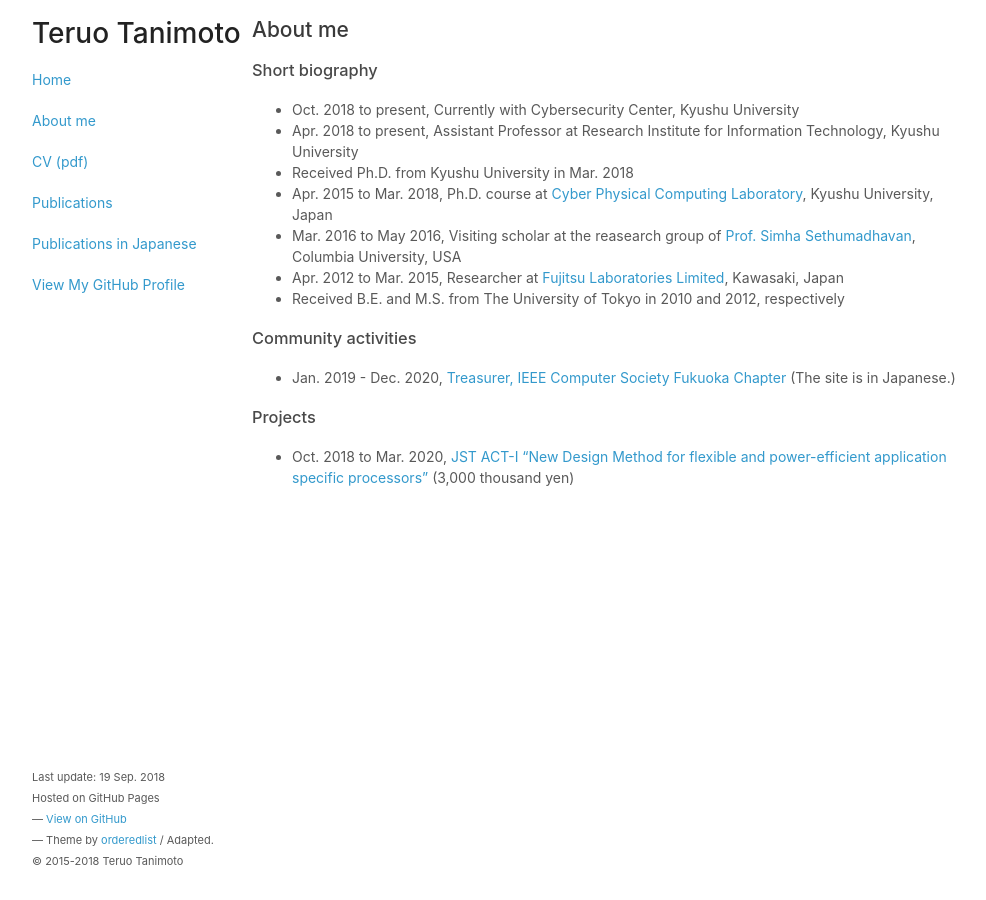
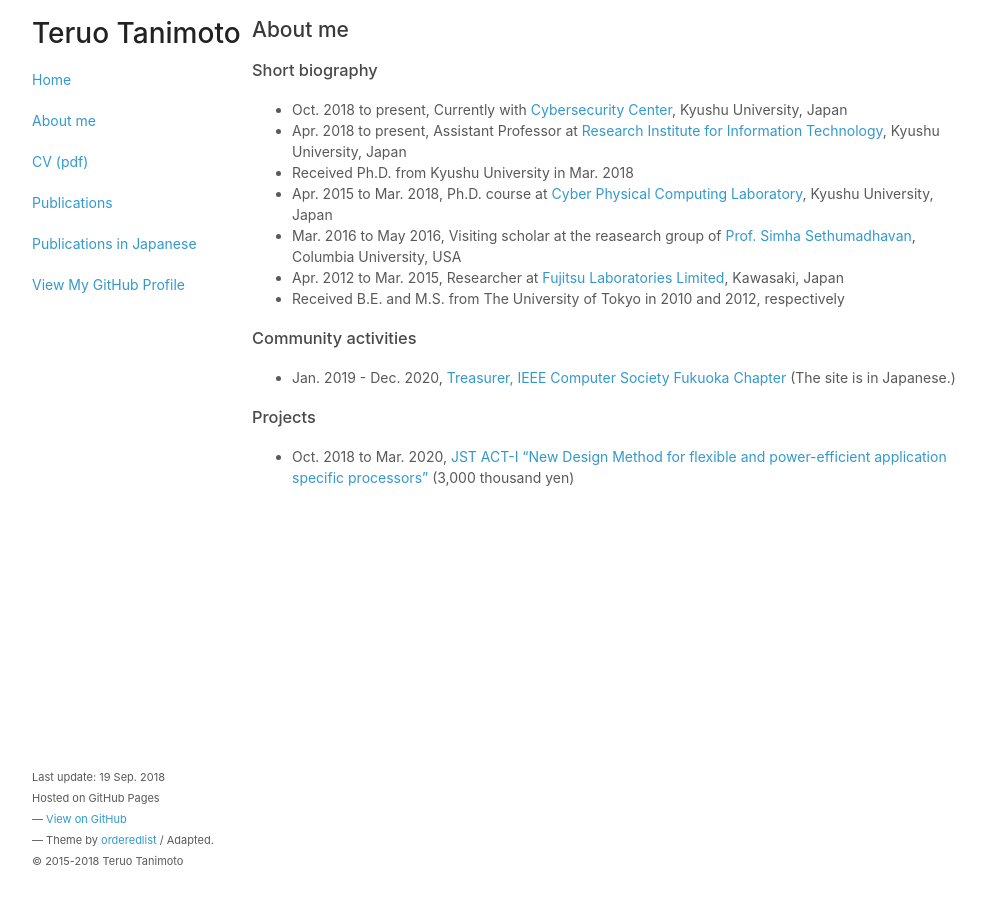
Before and after one commit to teruo41/teruo41.github.io, a Jekyll site: the page built from about.md, in a window 1280 px wide. Shown: the whole page, without its empty margins (138-1124 px from the left). Built offline with Jekyll 4.4.1, drawn with Linux system fonts in a browser that asks for light colours.

Commit message:
Added link of affiliations

```diff
--- a/about.md
+++ b/about.md
@@ -6,8 +6,8 @@ title: About me
 ## About me
 
 ### Short biography
-+ Oct. 2018 to present, Currently with Cybersecurity Center, Kyushu University
-+ Apr. 2018 to present, Assistant Professor at Research Institute for Information Technology, Kyushu University
++ Oct. 2018 to present, Currently with [Cybersecurity Center](https://cs.kyushu-u.ac.jp/en/), Kyushu University, Japan
++ Apr. 2018 to present, Assistant Professor at [Research Institute for Information Technology](http://ri2t.kyushu-u.ac.jp/), Kyushu University, Japan
 + Received Ph.D. from Kyushu University in Mar. 2018
 + Apr. 2015 to Mar. 2018, Ph.D. course at [Cyber Physical Computing Laboratory](http://www.cpc.ait.kyushu-u.ac.jp/), Kyushu University, Japan
 + Mar. 2016 to May 2016, Visiting scholar at the reasearch group of [Prof. Simha Sethumadhavan](http://www.cs.columbia.edu/~simha/), Columbia University, USA
```
